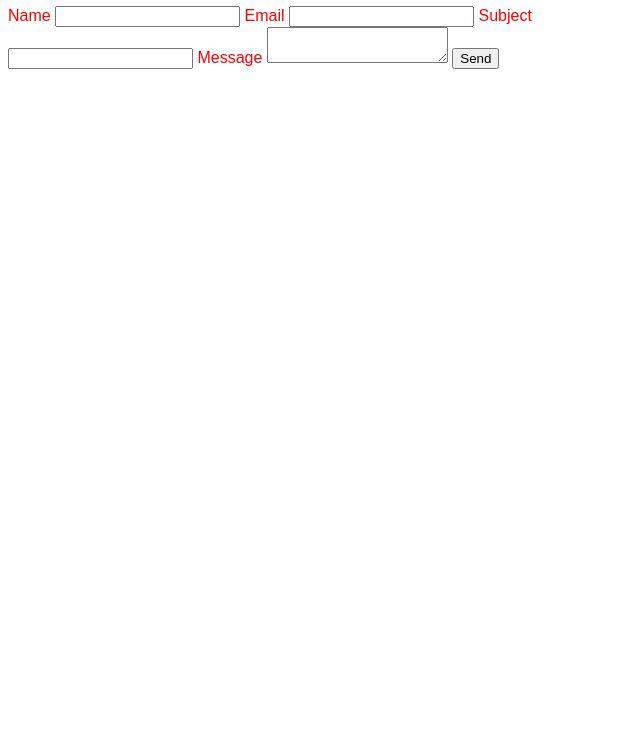
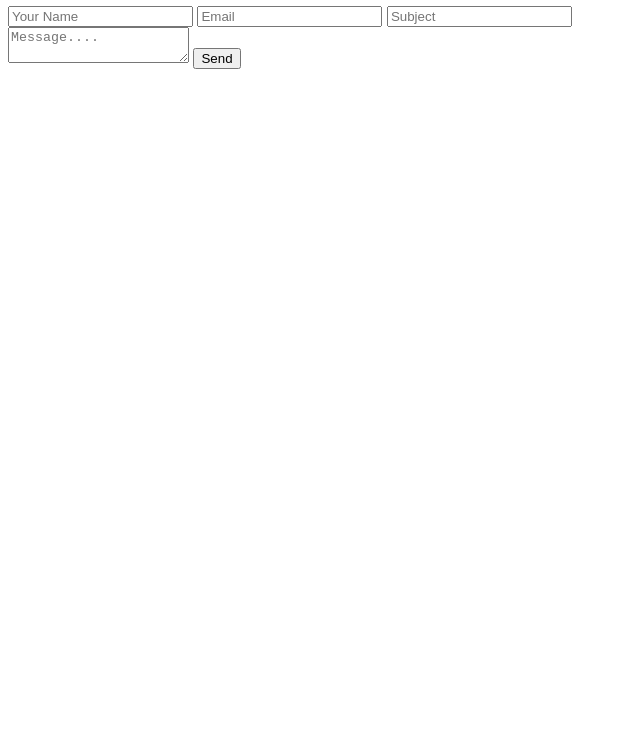
Before and after one commit to JLBrigham/photography_portfolio, a plain HTML site: page contact.html in a window 1280 px wide. Shown: the part 60-800 px from the top of the page, without its empty margins (0-640 px from the left). Drawn offline with nearby package versions, Linux system fonts and the light colour scheme.

Commit message:
Added place holders rather than labels for contact form

```diff
--- a/contact.html
+++ b/contact.html
@@ -45,14 +45,13 @@
     <div class="content-section">
       <form id="contact-form">
         <input type="hidden" name="contact_number" />
-        <label>Name</label>
-        <input type="text" name="name" />
-        <label>Email</label>
-        <input type="email" name="email" />
-        <label>Subject</label>
-        <input type="subject" name="subject" />
-        <label>Message</label>
-        <textarea name="message"></textarea>
+        <input type="text" name="name" placeholder="Your Name" />
+
+        <input type="email" name="email" placeholder="Email" />
+
+        <input type="subject" name="subject" placeholder="Subject" />
+
+        <textarea name="message" placeholder="Message...."></textarea>
         <input type="submit" value="Send" />
       </form>
     </div>
```
